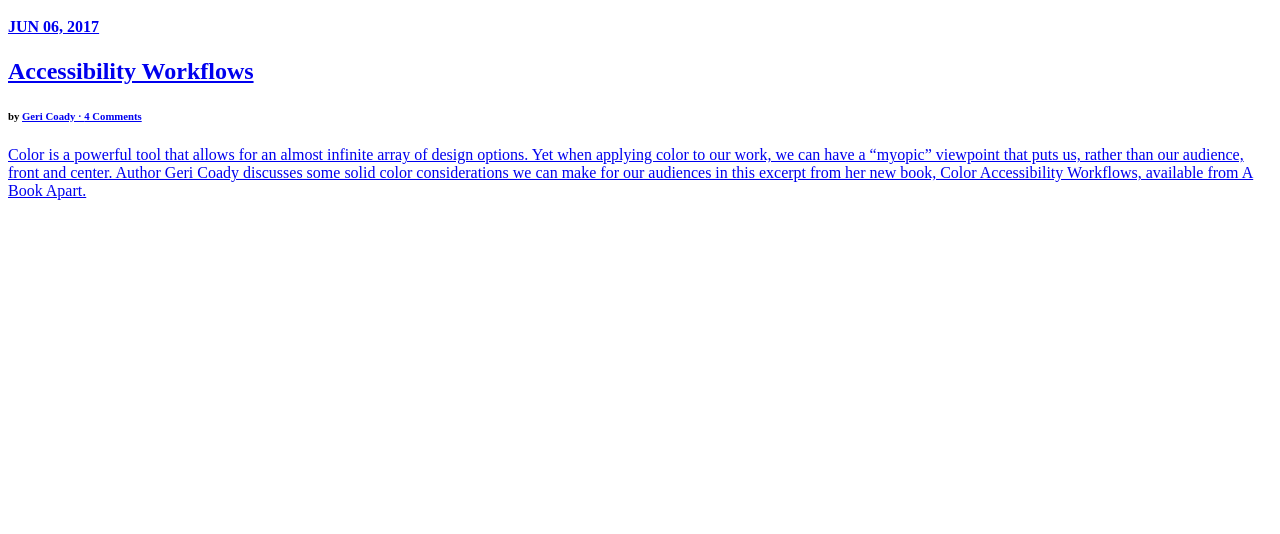
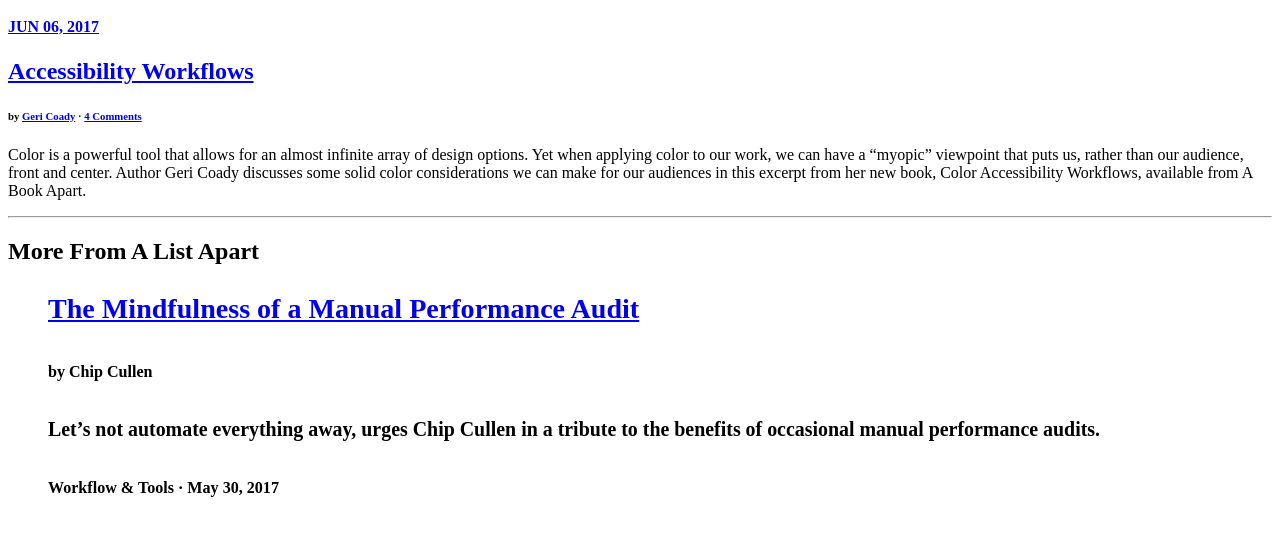
Before and after one commit to eijimine/html-layout, a plain HTML site: page index.html in a window 1280 px wide. Shown: the part 385-919 px from the top of the page. Before the commit the page ends 800 px from the top, so only its background shows below. Drawn offline with Linux system fonts and the light colour scheme.

Commit message:
Added More from A List Apart + 1 entry

```diff
--- a/index.html
+++ b/index.html
@@ -20,7 +20,7 @@
     <article>
       <h4 class="date">JUN 06, 2017</h4>
       <h1 class="blog-title"><a href="https://alistapart.com/article/color-accessibility-workflowsColor">Accessibility Workflows</a></h1>
-      <h6>by <a href="https://alistapart.com/author/gericoady">Geri Coady · <a href="https://alistapart.com/article/color-accessibility-workflows#comments"> 4 Comments</h6>
+      <h6>by <a href="https://alistapart.com/author/gericoady">Geri Coady</a> · <a href="https://alistapart.com/article/color-accessibility-workflows#comments"> 4 Comments</a></h6>
         <p>Color is a powerful tool that allows for an almost infinite array of design options.
           Yet when applying color to our work, we can have a “myopic” viewpoint that puts us,
           rather than our audience, front and center. Author Geri Coady discusses some solid color
@@ -28,5 +28,20 @@
             Color Accessibility Workflows, available from A Book Apart.
         </p>
     </article>
+    <hr>
+    <aside>
+      <h2>More From A List Apart<h2>
+      <ol>
+        <l1>
+        <h3><a href="https://alistapart.com/article/mindfulness-of-a-manual-performance-audit">The Mindfulness of a Manual Performance Audit</a></3>
+        <h6>by Chip Cullen</h6>
+        <h5>Let’s not automate everything away, urges Chip Cullen in a tribute to the benefits of occasional manual performance audits.</h5>
+        <h6>Workflow & Tools · May 30, 2017</h6>
+        </li>
+
+
+      </ol>
+    </aside>
+
   </body>
 </html>
```
